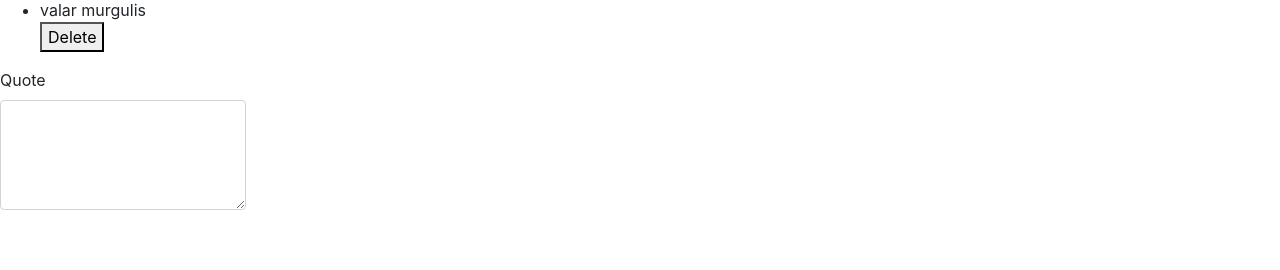
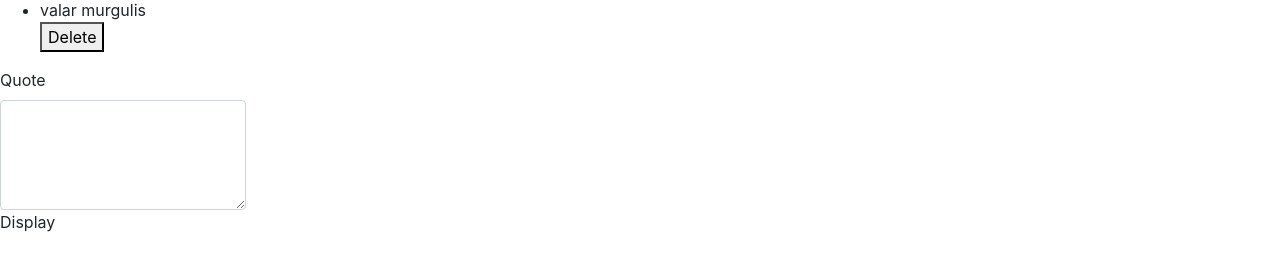
Before and after one commit to MbuguaMwaura/Quote, an Angular app: page / in a window 1280 px wide. Shown: the part 272-542 px from the top of the page. Built offline with nearby package versions, Linux system fonts and the light colour scheme.

Commit message:
adds funtionality to the textarea

```diff
--- a/src/app/quote-form/quote-form.component.html
+++ b/src/app/quote-form/quote-form.component.html
@@ -4,8 +4,8 @@
       <div class="form-group">
 
         <label for="quote">Quote</label>
-        <textarea class="form-control" id="text" rows="4" required></textarea>
-
+        <textarea class="form-control" id="text" rows="4" required [(ngModel)]="newQuote.name" name="name"></textarea>
+          Display {{newQuote.name}}
       </div>
     </form>
   </div>
--- a/src/app/quote-form/quote-form.component.ts
+++ b/src/app/quote-form/quote-form.component.ts
@@ -1,5 +1,5 @@
 import { Component, OnInit } from '@angular/core';
-
+import { Quote } from '../quote'
 @Component({
   selector: 'app-quote-form',
   templateUrl: './quote-form.component.html',
@@ -7,6 +7,8 @@ import { Component, OnInit } from '@angular/core';
 })
 export class QuoteFormComponent implements OnInit {
 
+  newQuote= new Quote(0,"");
+
   constructor() { }
 
   ngOnInit() {
```
